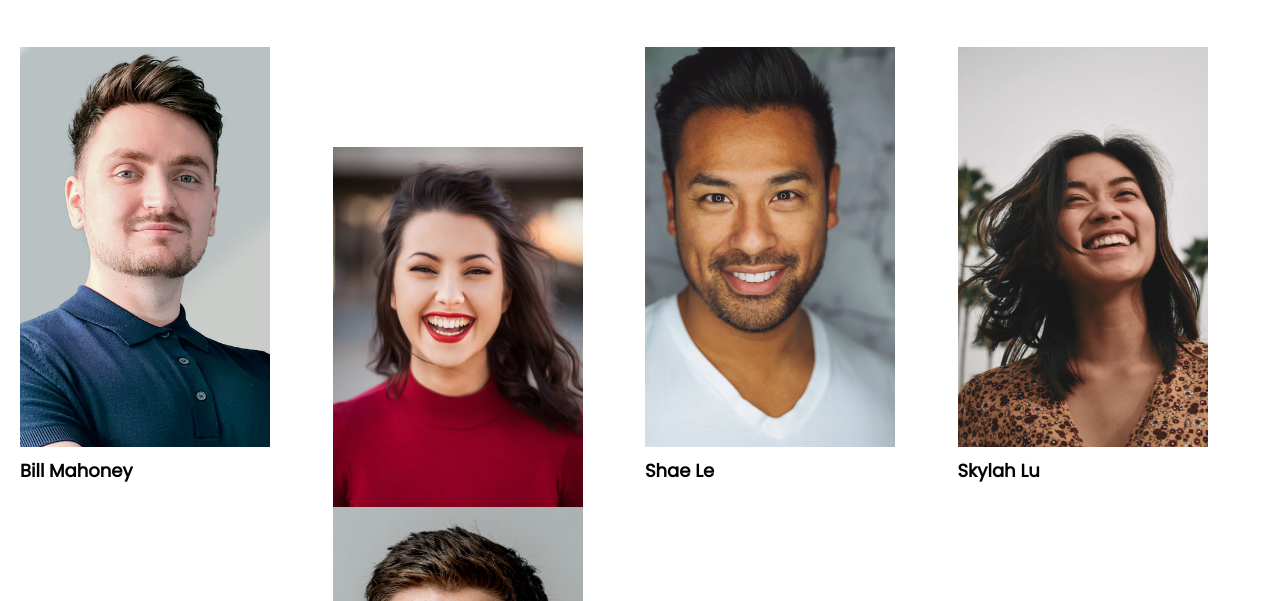
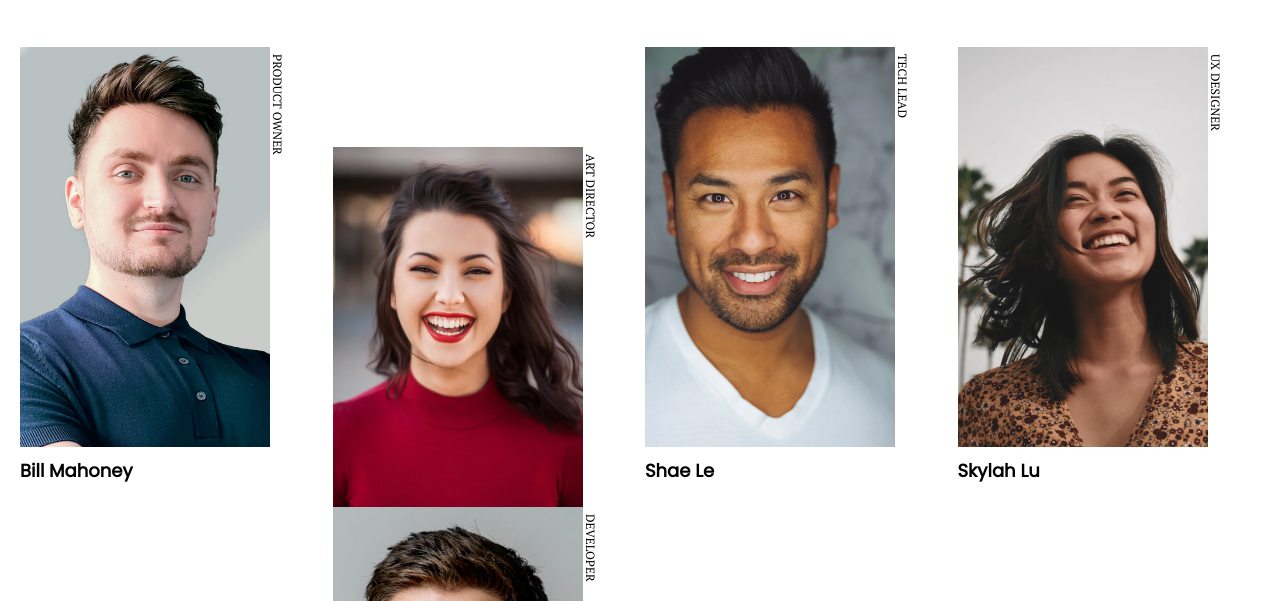
Before and after one commit to flaviovieiraj/myteampage-devChallenges, a plain HTML site: page index.html in a window 1280 px wide. Shown: the part 175-776 px from the top of the page. Drawn offline with Linux system fonts and the light colour scheme.

Commit message:
side texts

```diff
--- a/index.html
+++ b/index.html
@@ -40,20 +40,21 @@
         >
       </header>
       <div class="grid">
-        <div><img src="./photo1.png" alt=""/><p class="legenda">Bill Mahoney</p></div>
-        <div>
-          <img src="./photo2.png" alt="" /><p class="legenda">Saba Cabrera</p>
+        <div class="image"><img src="./photo1.png" alt=""/><p class="legenda">Bill Mahoney</p><p class="side">Product Owner</p></div>
+
+        <div class="image">
+          <img src="./photo2.png" alt="" /><p class="legenda">Saba Cabrera</p><p class="side">Art Director</p>
         </div>
-        <div>
-          <img src="./photo3.png" alt="" /><p class="legenda">Shae Le</p>
+        <div class="image">
+          <img src="./photo3.png" alt="" /><p class="legenda">Shae Le</p><p class="side">Tech Lead</p>
         </div>
-        <div>
-          <img src="./photo4.png" alt="" /><p class="legenda">Skylah Lu</p>
+        <div class="image">
+          <img src="./photo4.png" alt="" /><p class="legenda">Skylah Lu</p><p class="side">UX designer</p>
         </div>
-        <div>
-          <img src="./photo5.png" alt="" /><p class="legenda">Griff Richards</p>
+        <div class="image">
+          <img src="./photo5.png" alt="" /><p class="legenda">Griff Richards</p><p class="side">developer</p>
         </div>
-        <div><img src="./photo6.png" alt="" /><p class="legenda">Stan John</p></div>
+        <div class="image"><img src="./photo6.png" alt="" /><p class="legenda">Stan John</p><p class="side">developer</p></div>
       </div>
     </main>
     <footer>
--- a/style.css
+++ b/style.css
@@ -1,17 +1,16 @@
 * {
   margin: 0;
   padding: 0;
-    box-sizing: border-box;
 }
 
-html, body {
+html,
+body {
   padding: 10px;
 }
 img {
   max-width: 100%;
   height: auto;
   vertical-align: middle;
-    display: inline-block;
 }
 
 body {
@@ -20,8 +19,6 @@ body {
 .grid > div {
   width: 250px;
   height: 400px;
-
-
 }
 
 .grid > figure {
@@ -54,9 +51,8 @@ body {
   grid-row: span 2;
 }
 
-.grid >div:nth-child(3n+2){
+.grid > div:nth-child(3n + 2) {
   margin-top: 100px;
-
 }
 
 header {
@@ -66,14 +62,14 @@ header {
 #title {
   width: 50%;
   text-align: center;
-    font-family: 'PT Serif', serif;
+  font-family: "PT Serif", serif;
   font-weight: 700;
   font-size: 36px;
   line-height: 48px;
 }
 
 #about {
-    font-family: 'Poppins', sans-serif;
+  font-family: "Poppins", sans-serif;
 }
 
 h3 {
@@ -98,7 +94,20 @@ footer {
 }
 
 .legenda {
-    font-family: 'Poppins', sans-serif;
+  font-family: "Poppins", sans-serif;
   font-weight: 600;
   font-size: 18px;
 }
+
+
+.side {
+  writing-mode: vertical-rl;
+  text-orientation: mixed;
+  width: 10px;
+  top: -110%;
+  left: 102%;
+position: relative;
+text-transform: uppercase;
+font-size: 12px;
+font-family: "PT Serif", serif;
+}
```
Lines whose indentation alone changed are shown as unchanged.
